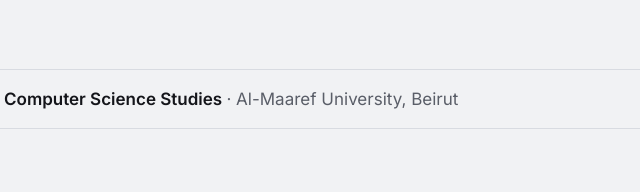
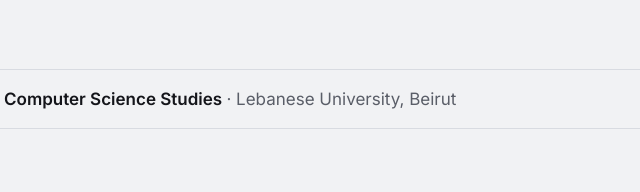
Before and after one commit to Ali-Zaraket/ali-zaraket-portfolio, a website: page portfolio.html in a window 1280 px wide. Shown: the part 3330-3522 px from the top of the page, 450-1090 px from the left. Drawn offline with nearby package versions, Linux system fonts and the light colour scheme.

Commit message:
Update portfolio.html

```diff
--- a/portfolio.html
+++ b/portfolio.html
@@ -382,7 +382,7 @@ const CONFIG = {
     { years: "May – Jul 2021",      role: "Mobile Frontend Developer Intern", org: "Mobile Arts",  text: "Hadath, Lebanon. A reusable API-driven mobile template, an in-app WebView for games and a Java SDK integration." }
   ],
   education: [
-    { years: "", title: "Computer Science Studies", org: "Al-Maaref University, Beirut" }
+    { years: "", title: "Computer Science Studies", org: "Lebanese University, Beirut" }
   ],
 
   // Which toy the page shows: "orbit", "magnets", "falling" or "plane".
```
